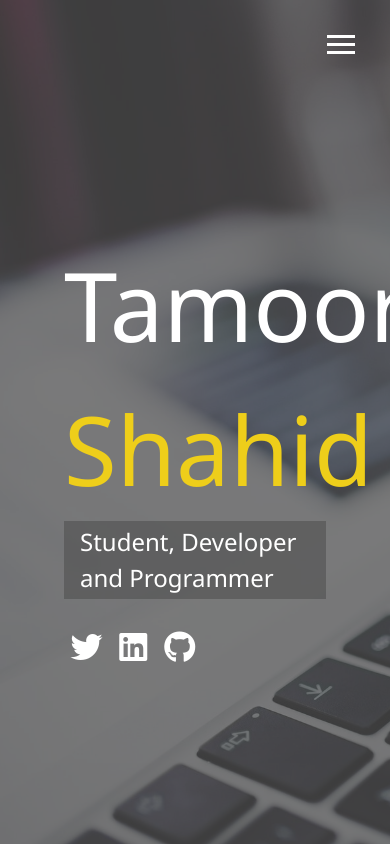
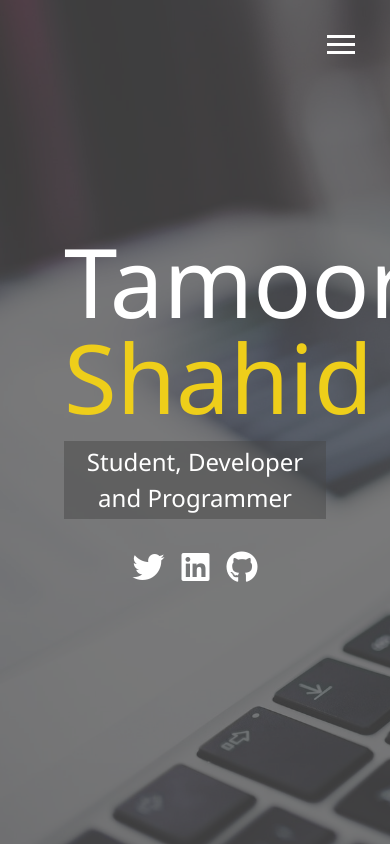
Before and after one commit to vulpeeze/portfolio_website, a website: page dist/index.html in a window 390 px wide. Drawn offline with Linux system fonts and the light colour scheme.

Commit message:
Made responsive for smaller devices using media queries

```diff
--- a/scss/_config.scss
+++ b/scss/_config.scss
@@ -2,6 +2,7 @@ $primary-color: #444;
 $secondary-color: #eece1a;
 $show-home-image: true;
 $home-image: url(../img/background.jpg);
+$portrait-image: url(../img/portrait.jpg);
 $background-opacity: 0.7;
 
 @mixin easeOut {
@@ -28,3 +29,25 @@ $background-opacity: 0.7;
     }
   }
 }
+
+// Media Query Mixins
+@mixin mediaSm {
+  @media screen and (max-width: 500px) {
+    @content;
+  }
+}
+@mixin mediaMd {
+  @media screen and (max-width: 768px) {
+    @content;
+  }
+}
+@mixin mediaLg {
+  @media screen and (mix-width: 769px) and (max-width: 1170px) {
+    @content;
+  }
+}
+@mixin mediaXl {
+  @media screen and (min-width: 1171px) {
+    @content;
+  }
+}
--- a/scss/_menu.scss
+++ b/scss/_menu.scss
@@ -1,5 +1,3 @@
-$portrait-image: url(../img/portrait.jpg);
-
 .menu-btn {
   position: absolute;
   z-index: 3;
--- /dev/null
+++ b/scss/_mobile.scss
@@ -0,0 +1,55 @@
+// Widescreens
+@include mediaXl {
+}
+
+// Desktops & Laptops
+@include mediaLg {
+}
+
+// Tablets and Small Laptops
+@include mediaMd {
+  main {
+    align-items: center;
+    text-align: center;
+
+    .lg-heading {
+      line-height: 1;
+      margin-bottom: 1rem;
+    }
+  }
+
+  ul.menu-nav,
+  div.menu-branding {
+    float: none;
+    width: 100%;
+    min-height: 0;
+
+    &.show {
+      transform: translate3d(0, 0, 0);
+    }
+  }
+
+  .menu-nav {
+    height: 75vh;
+    transform: translate3d(-100%, 0, 0);
+    font-size: 24px;
+  }
+
+  .menu-branding {
+    height: 25vh;
+    transform: translate3d(100%, 0, 0);
+
+    .portrait {
+      background: url("../img/portrait_small.jpg");
+      width: 150px;
+      height: 150px;
+    }
+  }
+}
+
+// Smartphones
+@include mediaSm {
+  main#home h1 {
+    margin-top: 10vh;
+  }
+}
--- a/scss/main.scss
+++ b/scss/main.scss
@@ -1,5 +1,6 @@
 @import "config";
 @import "menu";
+@import "mobile";
 
 * {
   box-sizing: border-box;
```
Also changed, not shown: dist/css/main.css.
